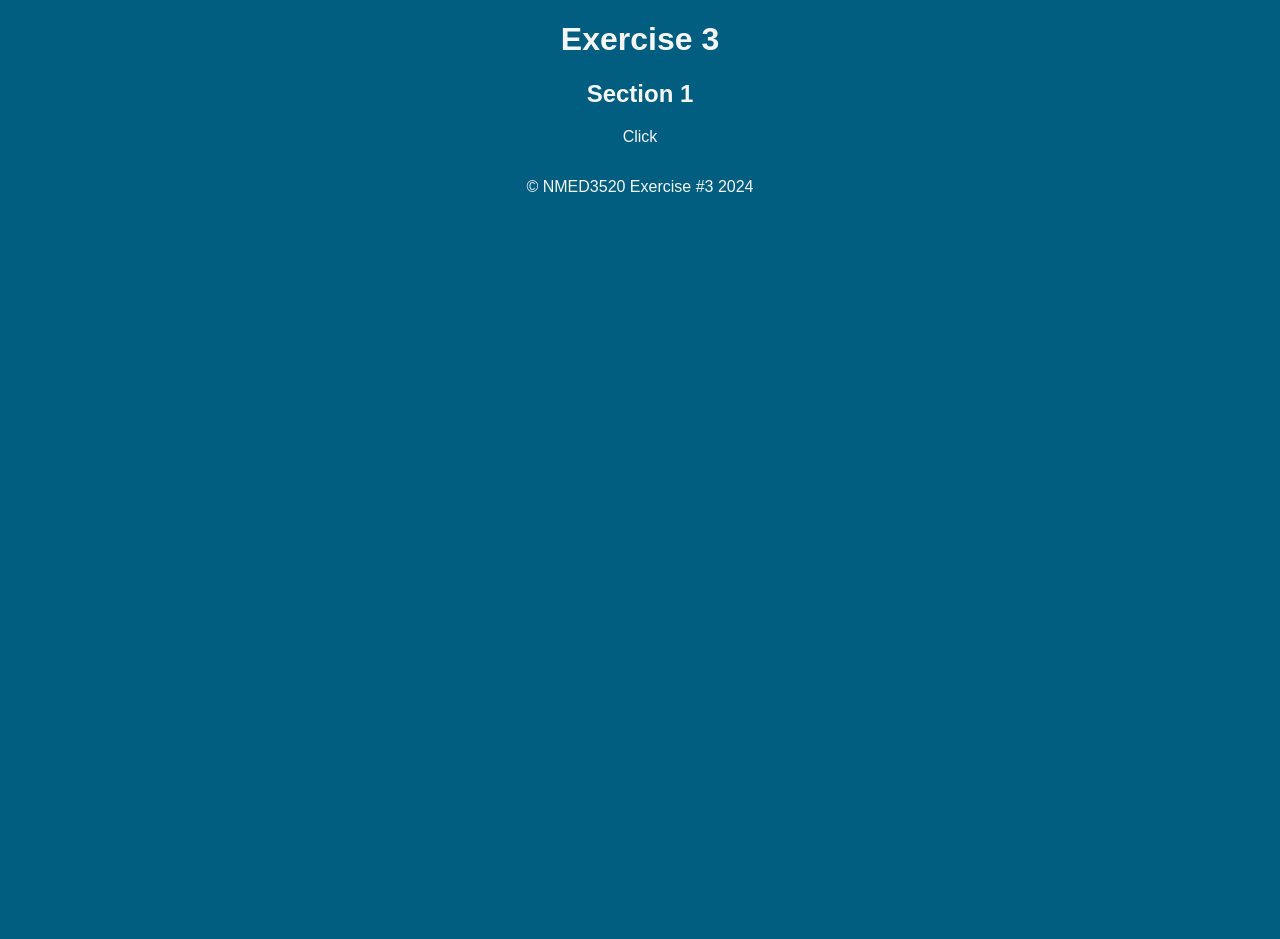
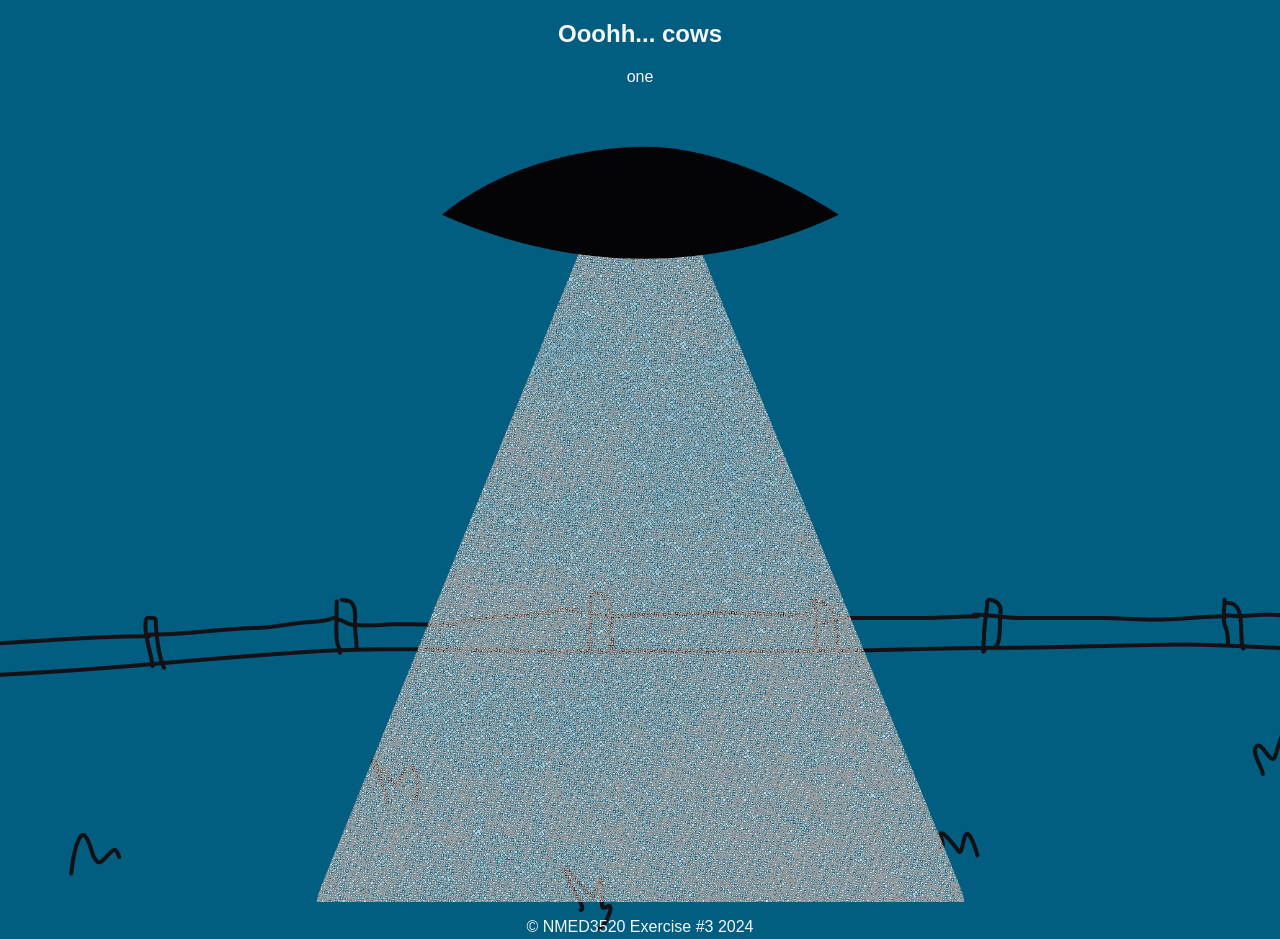
Before and after one commit to riccirich/Exercise3, a plain HTML site: page index.html in a window 1280 px wide. Before the commit the page ends 800 px from the top, so only its background shows below. Drawn offline with nearby package versions, Linux system fonts and the light colour scheme.

Commit message:
added images

```diff
--- a/css/style.css
+++ b/css/style.css
@@ -15,6 +15,9 @@ img {
 
 body {
     background-color: var(--lapis);
+    background-image: url('../images/background.png');
+    background-repeat: no-repeat;
+    background-position: bottom;
     color: var(--white);
     margin: 0;
     text-align: center;
@@ -23,3 +26,17 @@ body {
     display: flex;
     flex-direction: column;
 }
+
+.interactive-box {
+    margin: 0;
+    text-align: center;
+    min-height: 100vh;
+    background-image: url('../images/ufo-white.jpg');
+    background-repeat: no-repeat;
+    background-position: center;
+    background-size: contain;
+}
+
+.footer {
+    background-color: var(--black);
+}
--- a/index.html
+++ b/index.html
@@ -11,10 +11,12 @@
         <header></header>
 
         <main>
-            <h1>Exercise 3</h1>
-            <section>
-                <h2>Section 1</h2>
-                <p>Click</p>
+            <section class="text-box">
+                <h2>Ooohh... cows</h2>
+                <p>one</p>
+            </section>
+            <section class="interactive-box">
+
             </section>
         </main>
 
```
